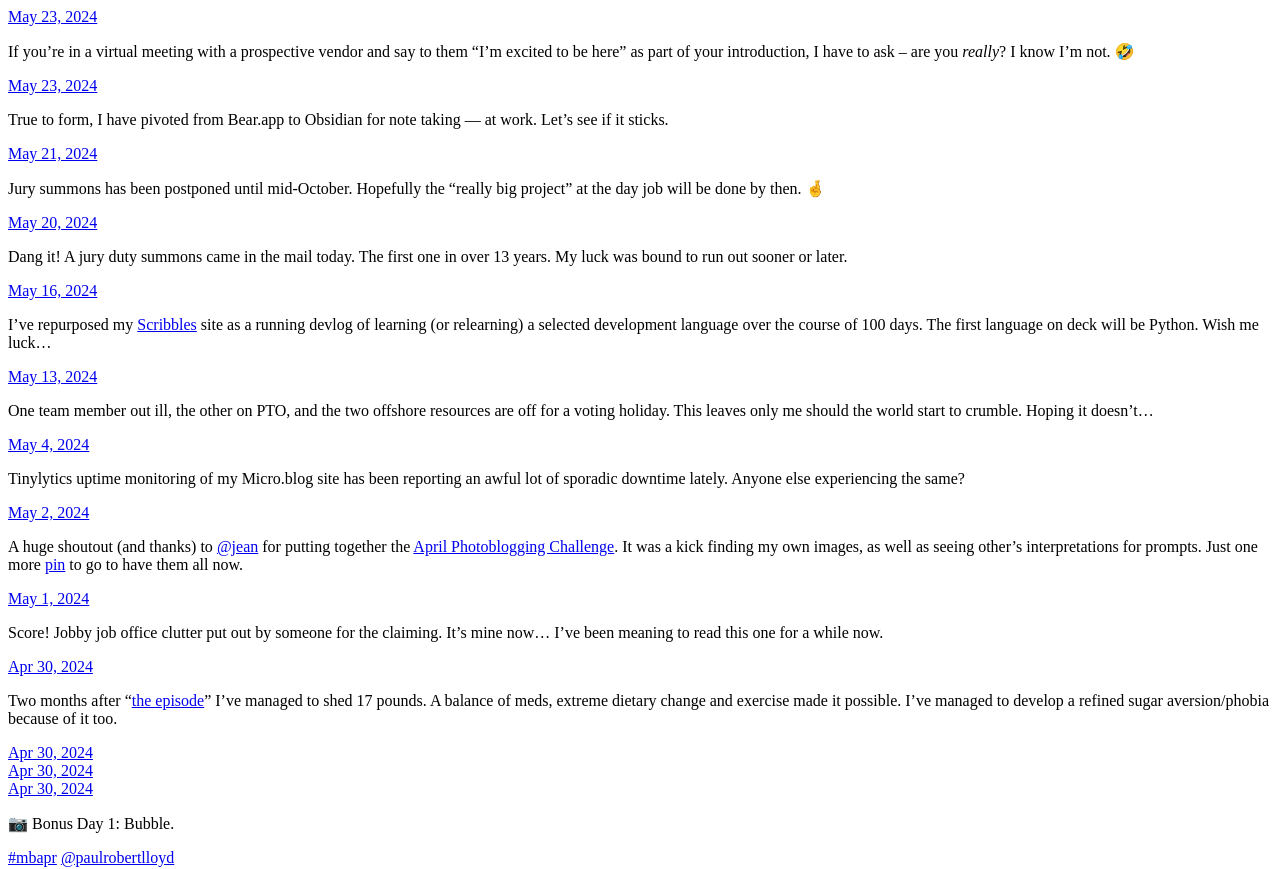
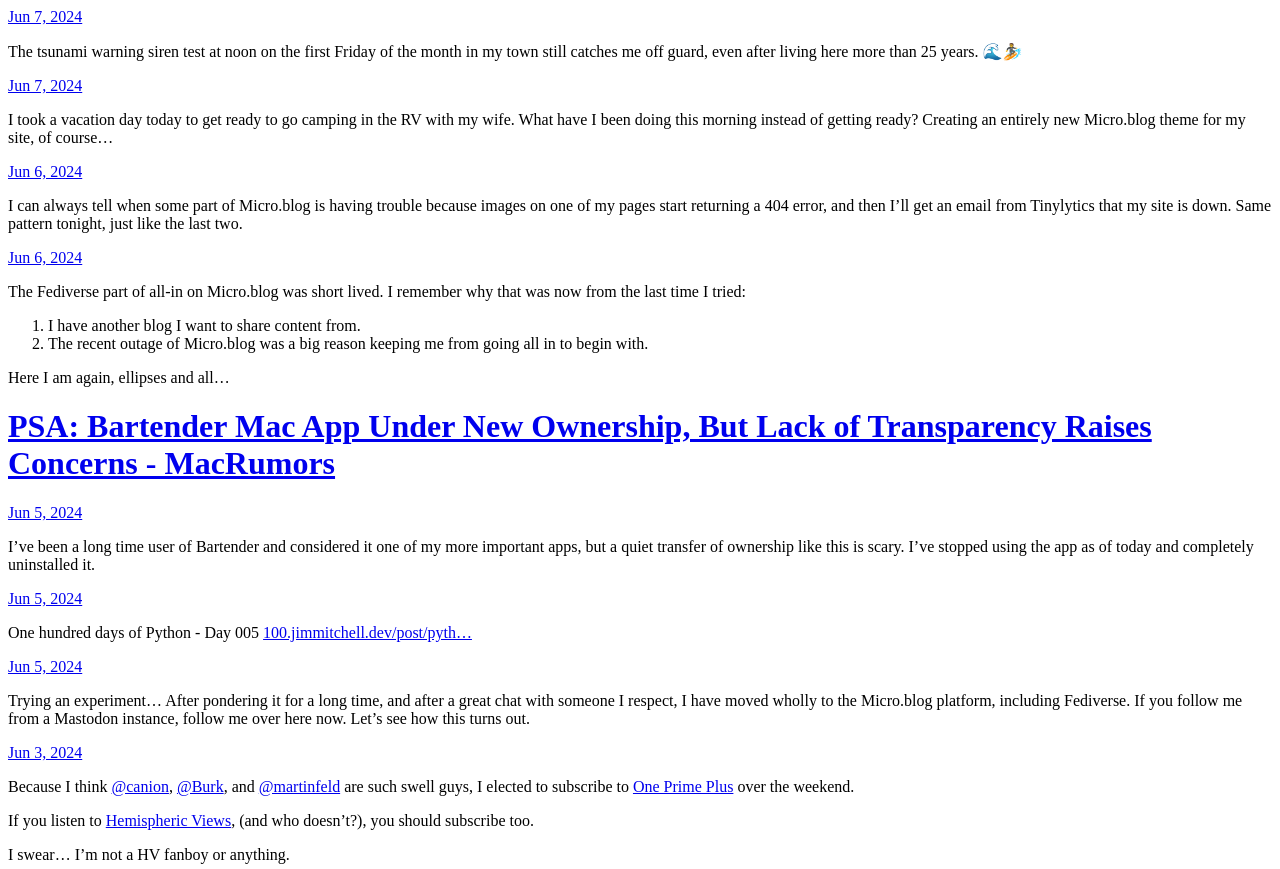
Before and after one commit to jimmitchell/microblog, a plain HTML site: page index.html in a window 1280 px wide. Shown: the top 869 px of the page. Drawn offline with Linux system fonts and the light colour scheme.

Commit message:
Archiving from Micro.blog.

```diff
--- a/index.html
+++ b/index.html
@@ -21,6 +21,105 @@
 <div class="h-feed">
 
 
+
+	  <div class="h-entry">
+
+
+		<a href="https://jimmitchell.dev/2024/06/07/the-tsunami-warning.html" class="u-url"><time class="dt-published" datetime="2024-06-07 12:04:28 -0700">Jun 7, 2024</time></a>
+
+		<div class="e-content">
+			 <p>The tsunami warning siren test at noon on the first Friday of the month in my town still catches me off guard, even after living here more than 25 years. 🌊🏄</p>
+
+		</div>
+	  </div>
+
+	  <div class="h-entry">
+
+
+		<a href="https://jimmitchell.dev/2024/06/07/i-took-a.html" class="u-url"><time class="dt-published" datetime="2024-06-07 10:59:56 -0700">Jun 7, 2024</time></a>
+
+		<div class="e-content">
+			 <p>I took a vacation day today to get ready to go camping in the RV with my wife. What have I been doing this morning instead of getting ready? Creating an entirely new Micro.blog theme for my site, of course&hellip;</p>
+
+		</div>
+	  </div>
+
+	  <div class="h-entry">
+
+
+		<a href="https://jimmitchell.dev/2024/06/06/i-can-always.html" class="u-url"><time class="dt-published" datetime="2024-06-06 19:02:48 -0700">Jun 6, 2024</time></a>
+
+		<div class="e-content">
+			 <p>I can always tell when some part of Micro.blog is having trouble because images on one of my pages start returning a 404 error, and then I&rsquo;ll get an email from Tinylytics that my site is down. Same pattern tonight, just like the last two.</p>
+
+		</div>
+	  </div>
+
+	  <div class="h-entry">
+
+
+		<a href="https://jimmitchell.dev/2024/06/06/the-fediverse-part.html" class="u-url"><time class="dt-published" datetime="2024-06-06 07:52:53 -0700">Jun 6, 2024</time></a>
+
+		<div class="e-content">
+			 <p>The Fediverse part of all-in on Micro.blog was short lived. I remember why that was now from the last time I tried:</p>
+<ol>
+<li>I have another blog I want to share content from.</li>
+<li>The recent outage of Micro.blog was a big reason keeping me from going all in to begin with.</li>
+</ol>
+<p>Here I am again, ellipses and all&hellip;</p>
+
+		</div>
+	  </div>
+
+	  <div class="h-entry">
+
+			<h1><a href="https://jimmitchell.dev/2024/06/05/psa-bartender-mac.html">PSA: Bartender Mac App Under New Ownership, But Lack of Transparency Raises Concerns - MacRumors</a></h1>
+
+
+		<a href="https://jimmitchell.dev/2024/06/05/psa-bartender-mac.html" class="u-url"><time class="dt-published" datetime="2024-06-05 13:53:02 -0700">Jun 5, 2024</time></a>
+
+		<div class="e-content">
+			 <!-- raw HTML omitted -->
+<!-- raw HTML omitted -->
+<p>I&rsquo;ve been a long time user of Bartender and considered it one of my more important apps, but a quiet transfer of ownership like this is scary. I&rsquo;ve stopped using the app as of today and completely uninstalled it.</p>
+		</div>
+	  </div>
+
+	  <div class="h-entry">
+
+
+		<a href="https://jimmitchell.dev/2024/06/05/one-hundred-days.html" class="u-url"><time class="dt-published" datetime="2024-06-05 08:50:17 -0700">Jun 5, 2024</time></a>
+
+		<div class="e-content">
+			 <p>One hundred days of Python - Day 005
+<a href="https://100.jimmitchell.dev/post/python-day-005">100.jimmitchell.dev/post/pyth&hellip;</a></p>
+
+		</div>
+	  </div>
+
+	  <div class="h-entry">
+
+
+		<a href="https://jimmitchell.dev/2024/06/05/trying-an-experiment.html" class="u-url"><time class="dt-published" datetime="2024-06-05 08:11:29 -0700">Jun 5, 2024</time></a>
+
+		<div class="e-content">
+			 <p>Trying an experiment… After pondering it for a long time, and after a great chat with someone I respect, I have moved wholly to the Micro.blog platform, including Fediverse. If you follow me from a Mastodon instance, follow me over here now. Let’s see how this turns out.</p>
+
+		</div>
+	  </div>
+
+	  <div class="h-entry">
+
+
+		<a href="https://jimmitchell.dev/2024/06/03/so-because-i.html" class="u-url"><time class="dt-published" datetime="2024-06-03 09:36:39 -0700">Jun 3, 2024</time></a>
+
+		<div class="e-content">
+			 <p>Because I think <a href="https://micro.blog/canion">@canion</a>, <a href="https://micro.blog/Burk">@Burk</a>, and <a href="https://micro.blog/martinfeld">@martinfeld</a> are such swell guys, I elected to subscribe to <a href="https://oneprimeplus.com">One Prime Plus</a> over the weekend.</p>
+<p>If you listen to <a href="https://hemisphericviews.com/">Hemispheric Views</a>, (and who doesn&rsquo;t?), you should subscribe too.</p>
+<p>I swear&hellip; I&rsquo;m not a HV fanboy or anything.</p>
+
+		</div>
+	  </div>
 
 	  <div class="h-entry">
 
@@ -3122,7 +3221,7 @@
 
 
 
-    <p><a href="https://jimmitchell.dev/blogroll">Blogroll</a> · <a href="https://jimmitchell.dev/archive">Archives</a>️ · <a href="mailto:hello@jimmitchell.dev" rel="noopener">Contact</a>️️️<br/><a href="https://micro.blog/jimmitchell" target="_blank" rel="me">Micro.blog</a>️ · <a href="https://social.lol/@jim" target="_blank" rel="me">Mastodon</a>️ · <a href="https://100.jimmitchell.dev" target="_blank">One Hundred Days</a></p>
+    <p><a href="https://micro.blog/jimmitchell" target="_blank" rel="me">Micro.blog</a>️ · <a href="https://mastodon.social/@jimmitchell" target="_blank" rel="me">Mastodon</a></p>
 
 <p>
 
```
